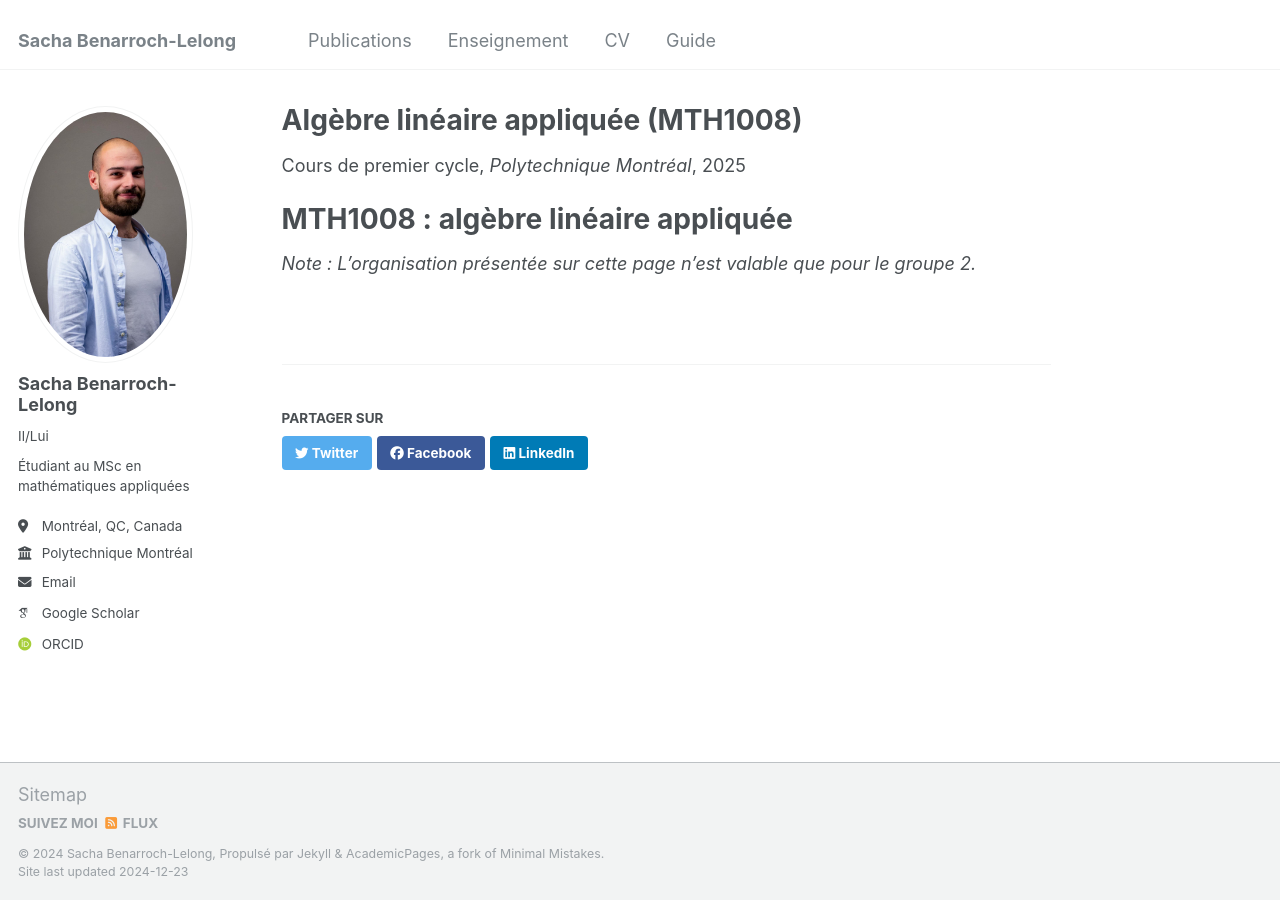
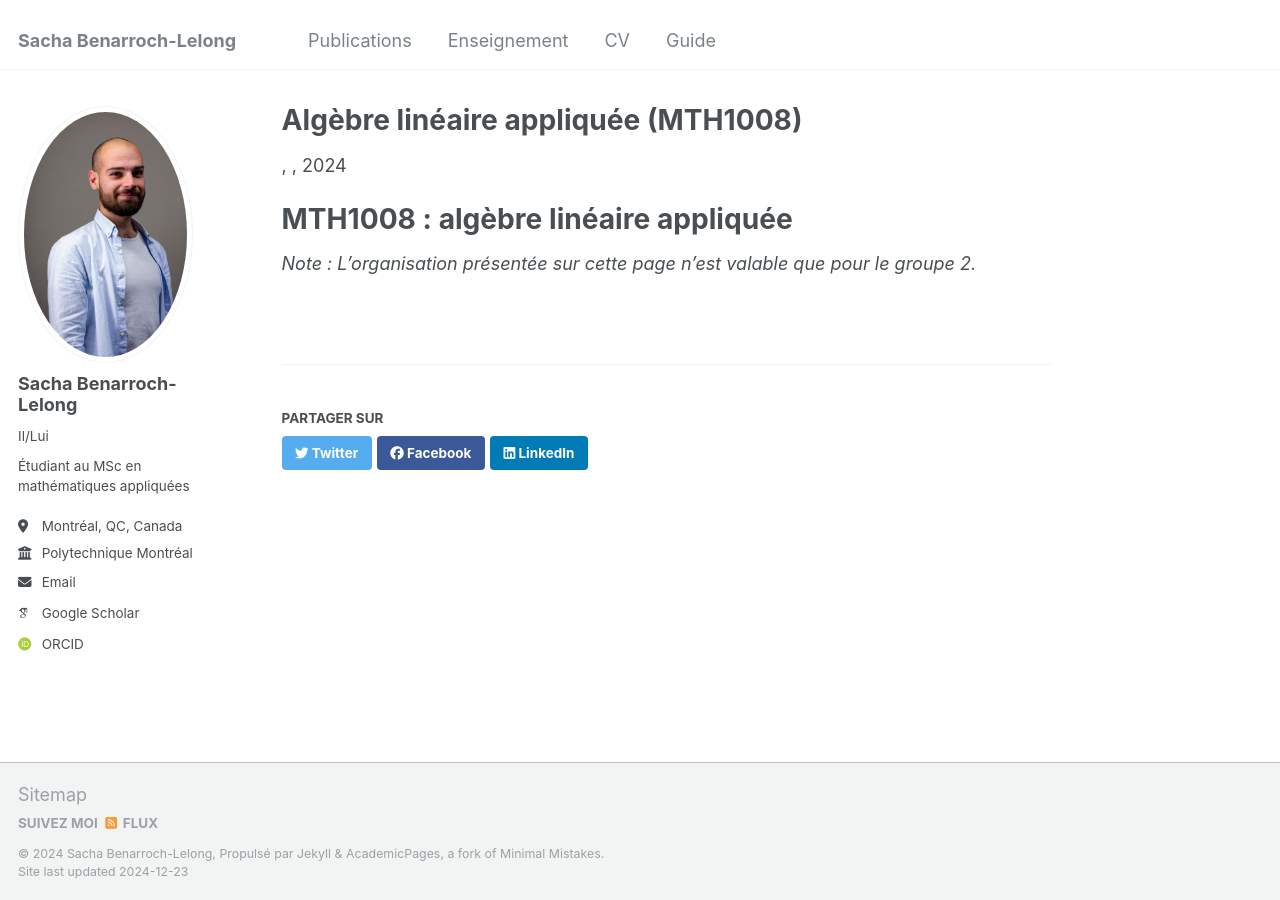
Before and after one commit to sblelong/sblelong.github.io, a Jekyll site: the page built from _teaching/mth1008.md, in a window 1280 px wide. Built offline with Jekyll 4.4.1, drawn with Linux system fonts in a browser that asks for light colours; some web fonts are replaced; part of the change alters nothing that is shown.

Commit message:
Update mth1008.md

```diff
--- a/_teaching/mth1008.md
+++ b/_teaching/mth1008.md
@@ -1,10 +1,10 @@
 ---
 title: "Algèbre linéaire appliquée (MTH1008)"
 collection: teaching
-type: "Cours de premier cycle"
-permalink: /teaching/mth1008
-venue: "Polytechnique Montréal"
-date: 2025-01-01
+# type: "Cours de premier cycle"
+# permalink: /teaching/mth1008
+# venue: "Polytechnique Montréal"
+# date: 2025-01-01
 ---
 
 # MTH1008 : algèbre linéaire appliquée
```
